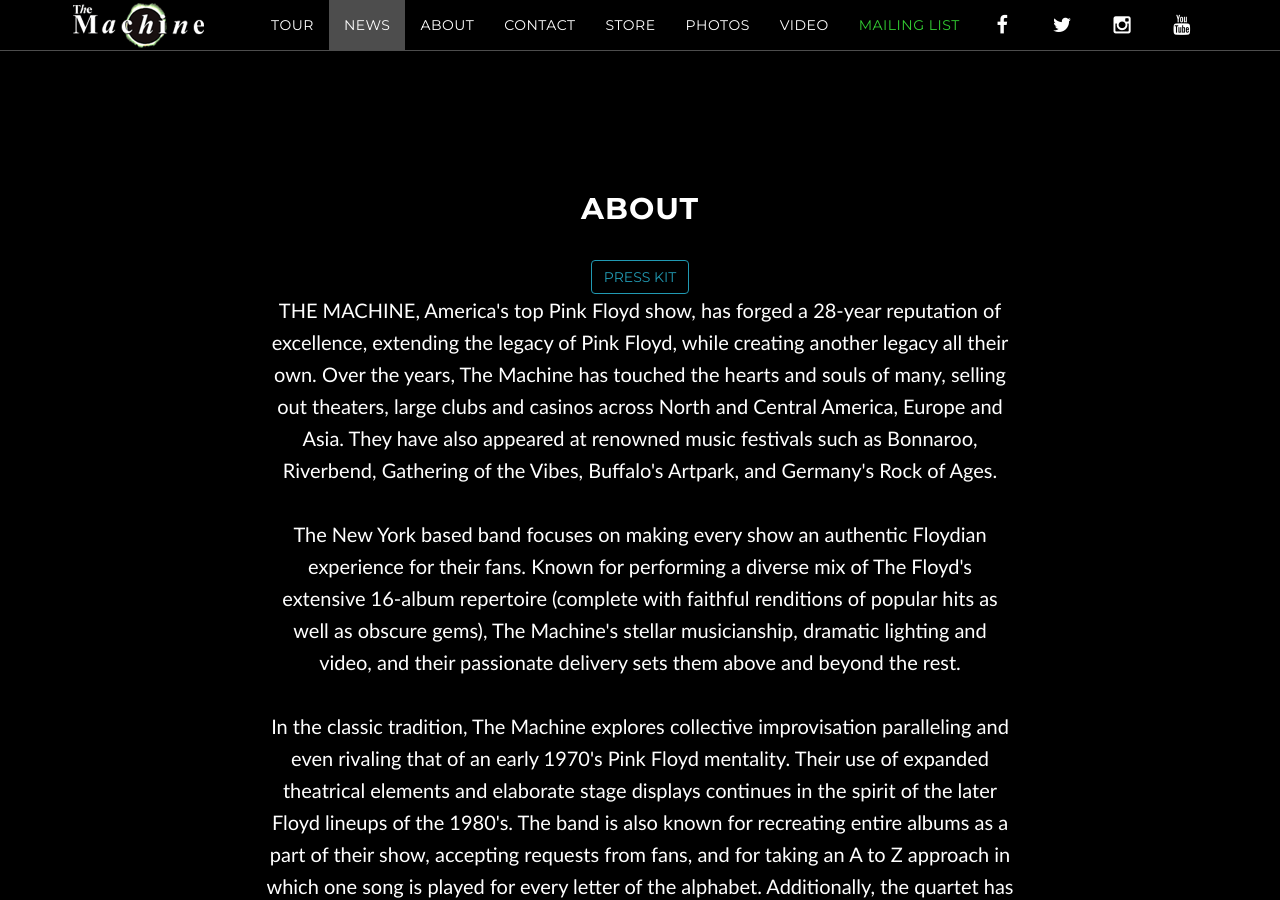
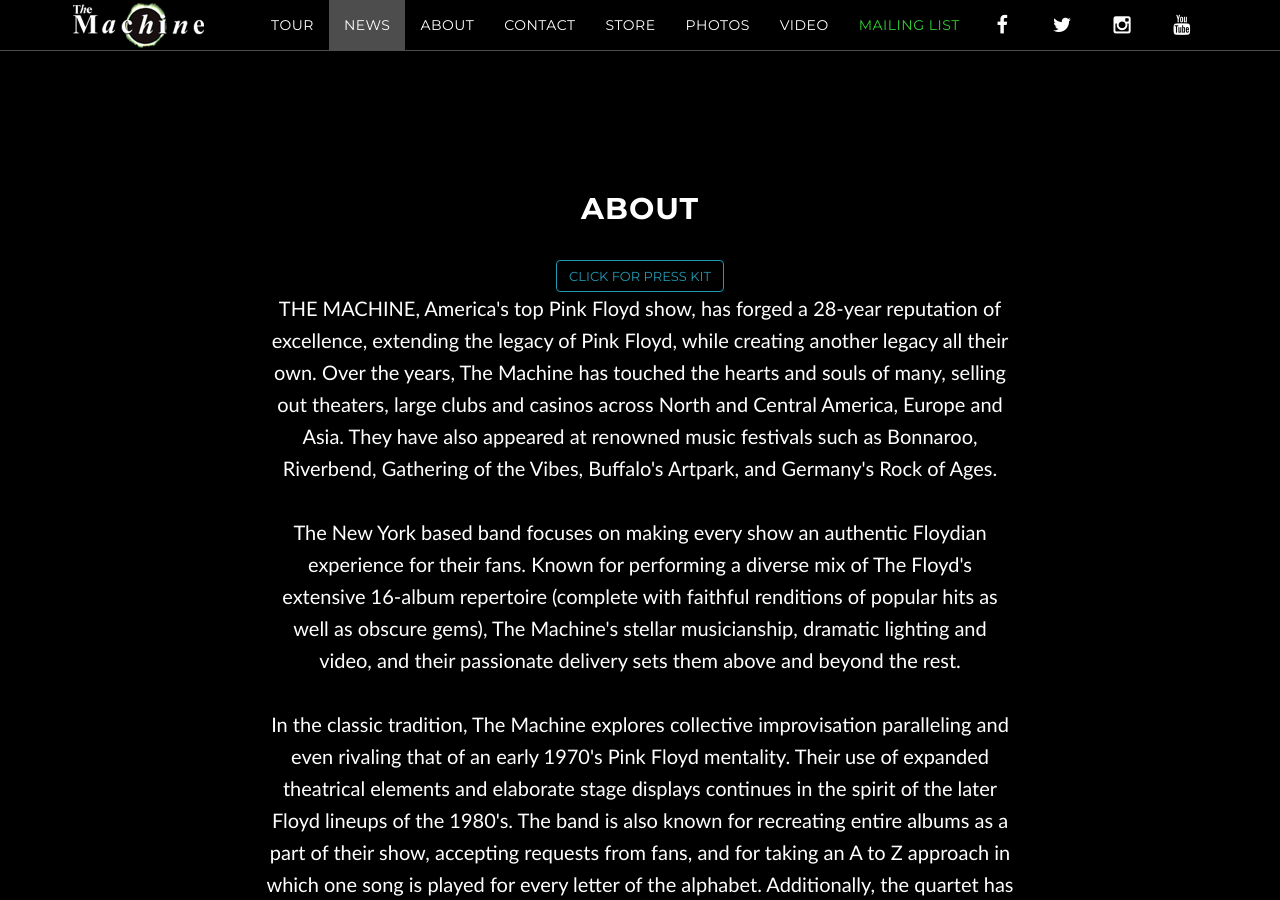
Before and after one commit to machineweb/machineweb.github.io, a Jekyll site: the page built from index.html, in a window 1280 px wide and 900 px high, scrolled down 2408 px. Built offline with Jekyll 4.4.1, drawn with Linux system fonts in a browser that asks for light colours; comment, search, counter and statistics services are not loaded.

Commit message:
added skyline link to about section

```diff
--- a/about.html
+++ b/about.html
@@ -7,7 +7,7 @@
 ## About
 
 <form action="http://www.skylineonline.com/online/roster/the-machine-performs-pink-floyd-new/the-machine-performs-pink-floyd-toolbox/">
-    <input type="submit" value="Press Kit" class="btn btn-default"/>
+    <input type="submit" value="Click for Press Kit" class="btn btn-default" style="font-size:13px;"/>
 </form>
 <p>THE MACHINE, America's top Pink Floyd show, has forged a 28-year reputation of excellence, extending the legacy of Pink Floyd, while creating another legacy all their own. Over the years, The Machine has touched the hearts and souls of many, selling out theaters, large clubs and casinos across North and Central America, Europe and Asia. They have also appeared at renowned music festivals such as Bonnaroo, Riverbend, Gathering of the Vibes, Buffalo's Artpark, and Germany's Rock of Ages.<br />
 <br />
```
